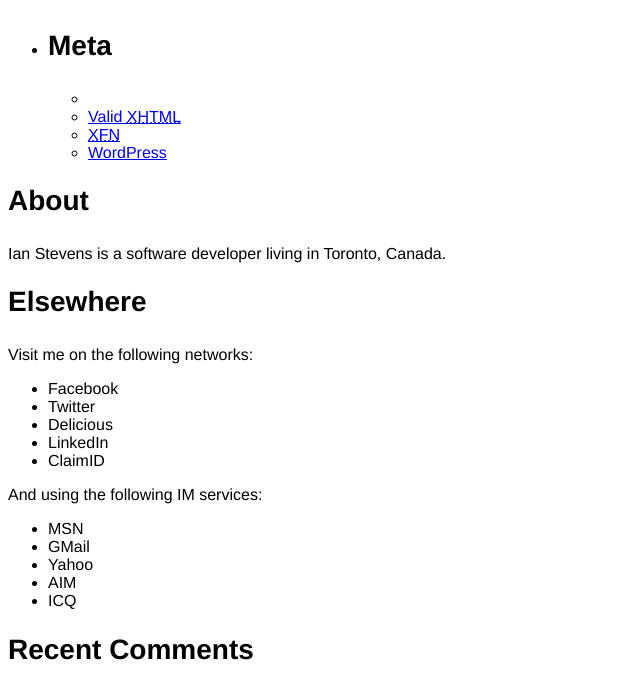
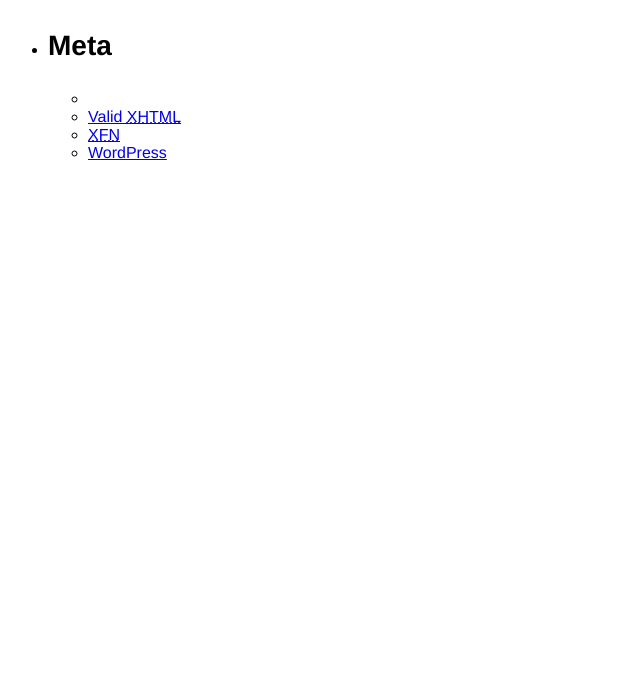
Before and after one commit to istevens/blog-theme, a WordPress theme: template page.php in a window 1280 px wide. Shown: the part 331-1025 px from the top of the page, without its empty margins (0-640 px from the left). After the commit the page ends 800 px from the top, so only its background shows below. Run offline with PHP 8.4 and a stand-in for WordPress, Linux system fonts and the light colour scheme; the site name, menu and one post (Sample post) are stand-ins, and other content is empty; some libraries are stand-ins or nearby versions.

Commit message:
Cleaned up 3-panel footer code

```diff
--- a/footer.php
+++ b/footer.php
@@ -5,40 +5,19 @@
  */
 ?>
 
+<?php if ( function_exists('dynamic_sidebar') ) {?>
 <div class="yui-gb">
     <div class="yui-u first">
-        <?php if ( !function_exists('dynamic_sidebar') || !dynamic_sidebar('left') ) : ?>
-            <h2>About</h2>
-            <p>Ian Stevens is a software developer living in Toronto, Canada.</p>
-        <?php endif; ?>
+        <?php dynamic_sidebar('left') ?>
     </div>
     <div class="yui-u">
-        <?php if ( !function_exists('dynamic_sidebar') || !dynamic_sidebar('middle') ) : ?>
-            <h2>Elsewhere</h2>
-            <p>Visit me on the following networks:</p>
-            <ul>
-                <li>Facebook</li>
-                <li>Twitter</li>
-                <li>Delicious</li>
-                <li>LinkedIn</li>
-                <li>ClaimID</li>
-            </ul>
-            <p>And using the following IM services:</p>
-            <ul>
-                <li>MSN</li>
-                <li>GMail</li>
-                <li>Yahoo</li>
-                <li>AIM</li>
-                <li>ICQ<//li>
-            </ul>
-        <?php endif; ?>
+        <?php dynamic_sidebar('middle') ?>
     </div>
     <div class="yui-u">
-        <?php if ( !function_exists('dynamic_sidebar') || !dynamic_sidebar('right') ) : ?>
-            <h2>Recent Comments</h2>
-        <?php endif; ?>
+        <?php dynamic_sidebar('right') ?>
     </div>
 </div>
+<?php } ?>
 
 <div id="ft">
 </div>
```
